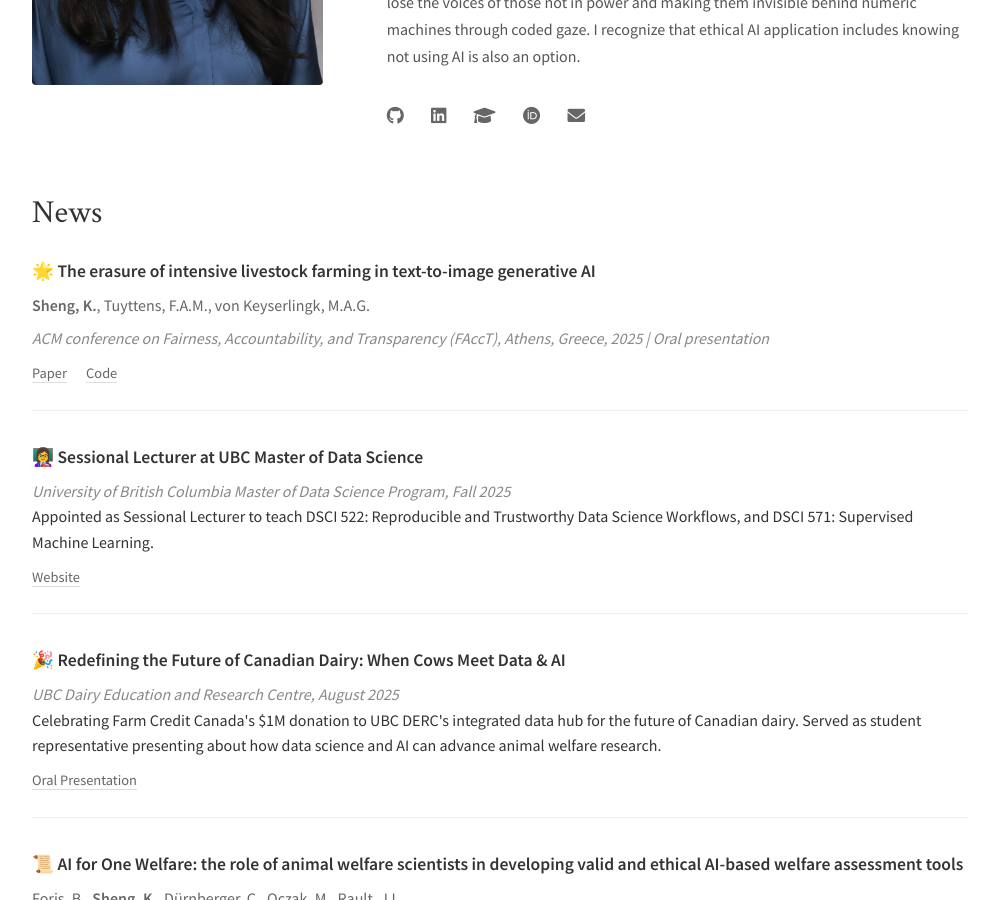
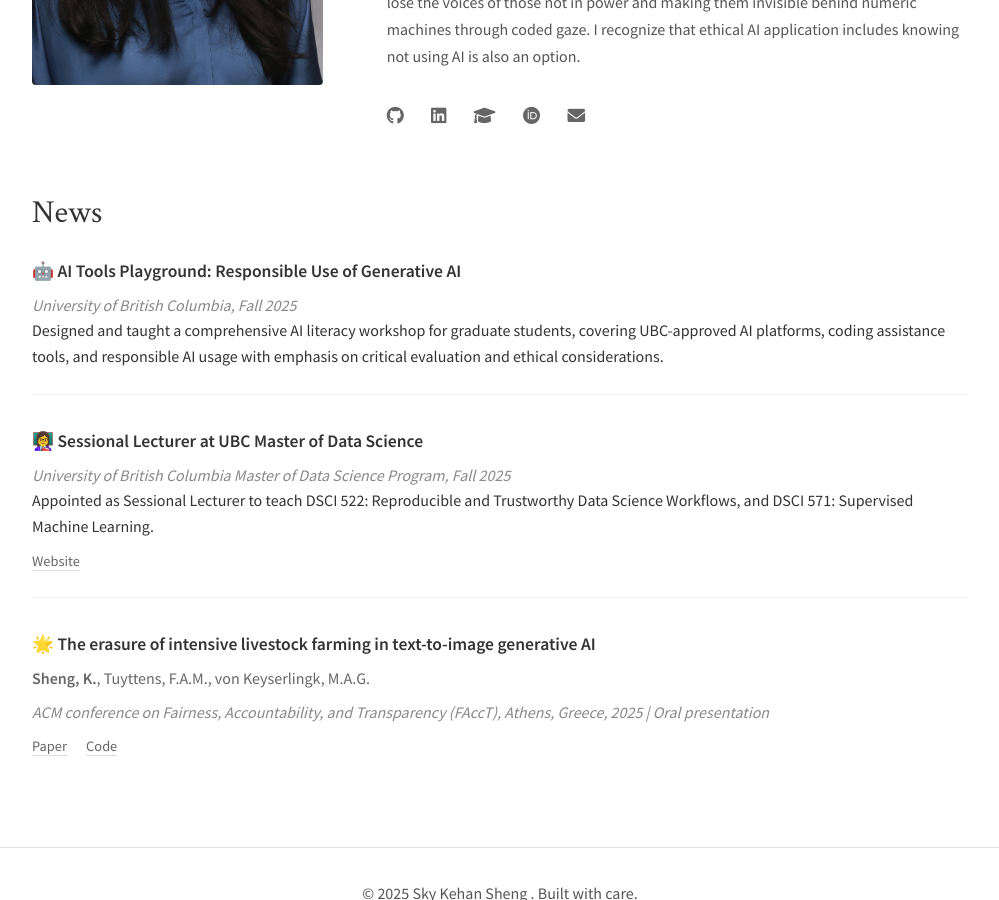
Before and after one commit to skysheng7/skysheng7.github.io, a Jekyll site: the page built from index.html, in a window 1280 px wide and 900 px high, scrolled down 548 px. Shown: the whole window, without its empty margins (140-1139 px from the left). Built offline with Jekyll 4.4.1, drawn with Linux system fonts in a browser that asks for light colours; some of the changed text lies outside the part shown.

Commit message:
update award and teaching

```diff
--- a/index.html
+++ b/index.html
@@ -32,13 +32,9 @@ description: "Sky Sheng - PhD Candidate at UBC specializing in AI bias and Appli
     <h2>News</h2>
 
     <div class="publication-item">
-        <div class="publication-title">🌟 The erasure of intensive livestock farming in text-to-image generative AI</div>
-        <div class="publication-authors"><strong>Sheng, K.</strong>, Tuyttens, F.A.M., von Keyserlingk, M.A.G.</div>
-        <div class="publication-venue"> ACM conference on Fairness, Accountability, and Transparency (FAccT), Athens, Greece, 2025 | Oral presentation</div>
-        <div class="publication-links">
-            <a href="https://doi.org/10.48550/arXiv.2502.19771">Paper</a>
-            <a href="https://github.com/skysheng7/AI_bias_in_farming">Code</a>
-        </div>
+        <div class="publication-title">🤖 AI Tools Playground: Responsible Use of Generative AI</div>
+        <div class="publication-venue">University of British Columbia, Fall 2025</div>
+        <div class="publication-description">Designed and taught a comprehensive AI literacy workshop for graduate students, covering UBC-approved AI platforms, coding assistance tools, and responsible AI usage with emphasis on critical evaluation and ethical considerations.</div>
     </div>
 
     <div class="publication-item">
@@ -51,30 +47,12 @@ description: "Sky Sheng - PhD Candidate at UBC specializing in AI bias and Appli
     </div>
 
     <div class="publication-item">
-        <div class="publication-title">🎉 Redefining the Future of Canadian Dairy: When Cows Meet Data & AI</div>
-        <div class="publication-venue">UBC Dairy Education and Research Centre, August 2025</div>
-        <div class="publication-description">Celebrating Farm Credit Canada's $1M donation to UBC DERC's integrated data hub for the future of Canadian dairy. Served as student representative presenting about how data science and AI can advance animal welfare research.</div>
+        <div class="publication-title">🌟 The erasure of intensive livestock farming in text-to-image generative AI</div>
+        <div class="publication-authors"><strong>Sheng, K.</strong>, Tuyttens, F.A.M., von Keyserlingk, M.A.G.</div>
+        <div class="publication-venue"> ACM conference on Fairness, Accountability, and Transparency (FAccT), Athens, Greece, 2025 | Oral presentation</div>
         <div class="publication-links">
-            <a href="https://www.landfood.ubc.ca/ubc-dairy-centre-receives-funding-for-a-new-integrated-data-hub/" target="_blank">Oral Presentation</a>
-        </div>
-    </div>
-
-
-    <div class="publication-item">
-        <div class="publication-title">📜 AI for One Welfare: the role of animal welfare scientists in developing valid and ethical AI-based welfare assessment tools</div>
-        <div class="publication-authors">Foris, B., <strong>Sheng, K.</strong>, Dürnberger, C., Oczak, M., Rault, J.L.</div>
-        <div class="publication-venue">Frontiers in Veterinary Science, 2025</div>
-        <div class="publication-links">
-            <a href="https://doi.org/10.3389/fvets.2025.1645901">Paper</a>
-        </div>
-    </div>
-
-    <div class="publication-item">
-        <div class="publication-title">🤝 Collaborator at UBC TrustML</div>
-        <div class="publication-venue">University of British Columbia Trustworthy Machine Learning</div>
-        <div class="publication-description">Joined as a collaborator at UBC TrustML, contributing to research on building reliable, secure, explainable, and ethical AI systems.</div>
-        <div class="publication-links">
-            <a href="https://trustml.ubc.ca/profiles/sky-sheng" target="_blank">Website</a>
+            <a href="https://doi.org/10.48550/arXiv.2502.19771">Paper</a>
+            <a href="https://github.com/skysheng7/AI_bias_in_farming">Code</a>
         </div>
     </div>
 
--- a/teaching.html
+++ b/teaching.html
@@ -22,6 +22,12 @@ title: Teaching
     <div class="teaching-description">Fall 2025 | Teaching supervised machine learning, including topics likemulti-class classification, logistic regression, decision trees, random forests, and SVM.</div>
   </div>
 
+
+  <div class="teaching-item">
+    <div class="teaching-title">Tutorial Instructor | AI Tools Playground: Responsible Use of Generative AI</div>
+    <div class="teaching-venue">University of British Columbia</div>
+    <div class="teaching-description">Fall 2025 | Designed and taught a comprehensive AI literacy workshop for graduate students, covering UBC-approved AI platforms, advanced coding assistance (GitHub Copilot, Cursor IDE), LLM evaluation, text-to-image generation, and prompt engineering. Emphasized "AI as copilot, not autopilot" philosophy, teaching critical evaluation of AI outputs, and responsible AI usage including privacy, bias detection, and ethical considerations.</div>
+  </div>
 
   <div class="teaching-item">
     <div class="teaching-title">Instructor | <a href="http://www.skysheng.io/data_science_for_kids/" target="_blank">Data Science for Kids Summer Camp</a></div>
```
Also changed, not shown: awards.html (+6 -1 lines), speaking.html (+7 -0 lines), 2 other files.
